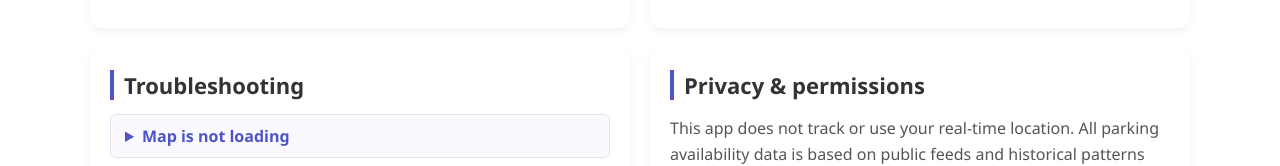
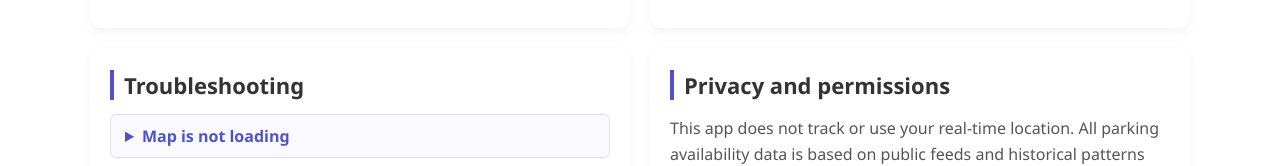
Before and after one commit to LELI1891633/5122-TE20, a Vue app in the folder web/: page /help in a window 1280 px wide. Shown: the part 481-647 px from the top of the page. Built offline with nearby package versions, Linux system fonts and the light colour scheme.

Commit message:
test commit

```diff
--- a/web/src/views/Help.vue
+++ b/web/src/views/Help.vue
@@ -42,7 +42,7 @@
 
 
       <article class="card">
-        <h2>Privacy & permissions</h2>
+        <h2>Privacy and permissions</h2>
         <p> This app does not track or use your real-time location. All parking availability data is based on public feeds and historical patterns for selected areas. You can browse any area by choosing it from the list—no location access is required.</p>
       </article>
 
```
